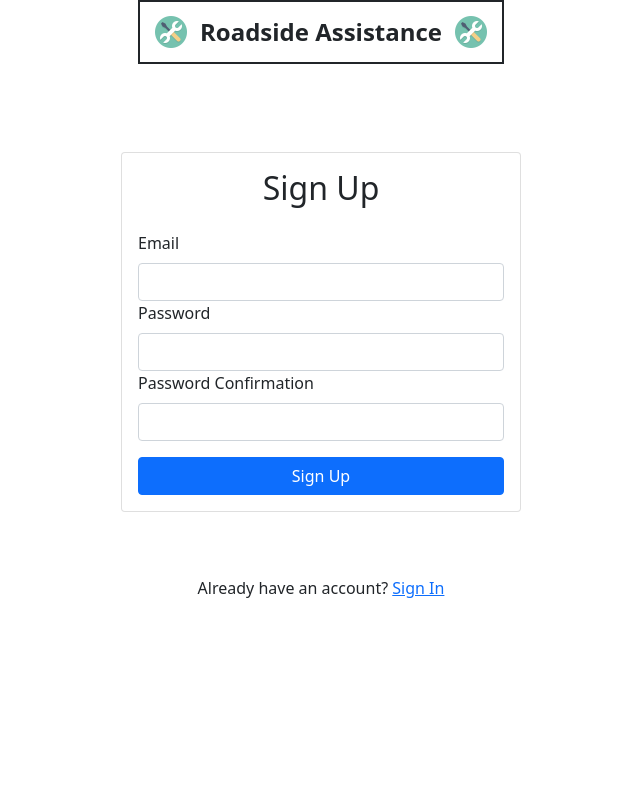
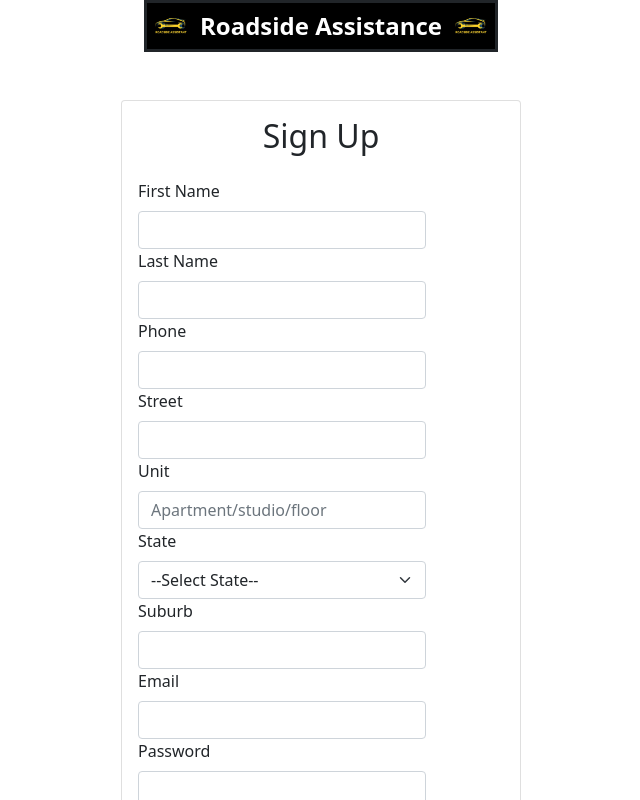
Before and after one commit to aliwtw/314, a React (Create React App) app: page /signup in a window 1280 px wide. Shown: the top 800 px of the page, without its empty margins (319-959 px from the left). Built offline with nearby package versions, Linux system fonts and the light colour scheme.

Commit message:
Sign up form

```diff
--- a/src/graphics/index.js
+++ b/src/graphics/index.js
@@ -5,7 +5,8 @@ const IMAGES = {
   tickIcon: require('./tickImage.png'),
   wrench: require('./wrench_icon.png'),
   gibbs: require('./gibbs.png'),
-  gongYoo: require('./gong_yoo.png')
+  gongYoo: require('./gong_yoo.png'),
+  logo: require('./RSAS.png')
 }
 
 export default IMAGES;
--- a/src/login/signUp.js
+++ b/src/login/signUp.js
@@ -16,15 +16,13 @@ const SignUp = () => {
   const handleSubmit = (event) => {
     event.preventDefault()
     const form = event.target.elements
-    //console.log(form[0].value ) //email
-    //console.log(form[1].value ) //password
-    //console.log(form[2].value ) //confrim password
+    console.log(form)
 
-    if (form[1].value===form[2].value){
+    if (form[8].value===form[9].value){
       setLoading(true)
-      newUser(form[0].value,form[1].value)
+      newUser(form[7].value,form[8].value)
     }else{
-      setError("Passwords donot match")
+      setError("Passwords do not match")
     }
   }
 
@@ -56,12 +54,50 @@ const SignUp = () => {
 
   return (
     <div className="container">
-      <Banner style={{marginBottom: '3rem'}} title="Roadside Assistance"/>
+      <Banner style={{margin: "auto", marginBottom: '3rem'}} title="Roadside Assistance"/>
       {error !== "" && <div className="error">{error}</div>}
-      <Card>
+      <Card style={{ margin: '0' }}>
         <Card.Body>
           <h2 className="text-center mb-4">Sign Up</h2>
-          <Form onSubmit={handleSubmit}>
+          <Form onSubmit={handleSubmit} style={{ width: '18rem' }}>
+            <Form.Group id="firstName">
+              <Form.Label>First Name</Form.Label>
+              <Form.Control type="text" required />
+            </Form.Group>
+            <Form.Group id="lastName">
+              <Form.Label>Last Name</Form.Label>
+              <Form.Control type="text" required />
+            </Form.Group>
+            <Form.Group id="phone">
+              <Form.Label>Phone</Form.Label>
+              <Form.Control type="tel" required />
+            </Form.Group>
+            <Form.Group id="street">
+              <Form.Label>Street</Form.Label>
+              <Form.Control type="text" required />
+            </Form.Group>
+            <Form.Group id="unit">
+              <Form.Label>Unit</Form.Label>
+              <Form.Control type="unit" placeholder="Apartment/studio/floor"/>
+            </Form.Group>
+            <Form.Group id="state">
+              <Form.Label>State</Form.Label>
+              <Form.Select defaultValue="" required>
+                <option value="">--Select State--</option>
+                <option value="NSW">NSW</option>
+                <option value="QLD">QLD</option>
+                <option value="SA">SA</option>
+                <option value="VIC">VIC</option>
+                <option value="TAS">TAS</option>
+                <option value="ACT">ACT</option>
+                <option value="NT">NT</option>
+                <option value="WA">WA</option>
+              </Form.Select>
+            </Form.Group>
+            <Form.Group id="suburb">
+              <Form.Label>Suburb</Form.Label>
+              <Form.Control type="text" required />
+            </Form.Group>
             <Form.Group id="email">
               <Form.Label>Email</Form.Label>
               <Form.Control type="email" required />
--- a/src/login/signin.css
+++ b/src/login/signin.css
@@ -3,7 +3,6 @@
   flex-direction: column;
   align-items: center;
   justify-content: center;
-  height: 75vh;
 }
 
 .error {
--- a/src/pages/banner.css
+++ b/src/pages/banner.css
@@ -2,14 +2,15 @@
   display: flex;
   flex-direction: row;
   align-items: center;
-  padding: 7px;
-  border: 2px;
   border-style: solid;
+  margin: auto;
   margin-bottom: 3rem;
+  background-color: black;
 }
 
 .title {
   font-size: 1.5rem;
   padding: 5px;
   font-weight: bold;
+  color: white;
 }
--- a/src/pages/banner.js
+++ b/src/pages/banner.js
@@ -15,11 +15,11 @@ const Banner = (props) => {
   return (
 
     <div className="index">
-      <img style={imgStyle} src={IMAGES.wrench} alt="logo"/>
+      <img style={imgStyle} src={IMAGES.logo} alt="logo"/>
       <span className='title'>
         {title}
       </span>
-      <img style={imgStyle} src={IMAGES.wrench} alt="logo"/>
+      <img style={imgStyle} src={IMAGES.logo} alt="logo"/>
     </div>
 
   );
```
Also changed, not shown: src/graphics/RSAS.png (added).
